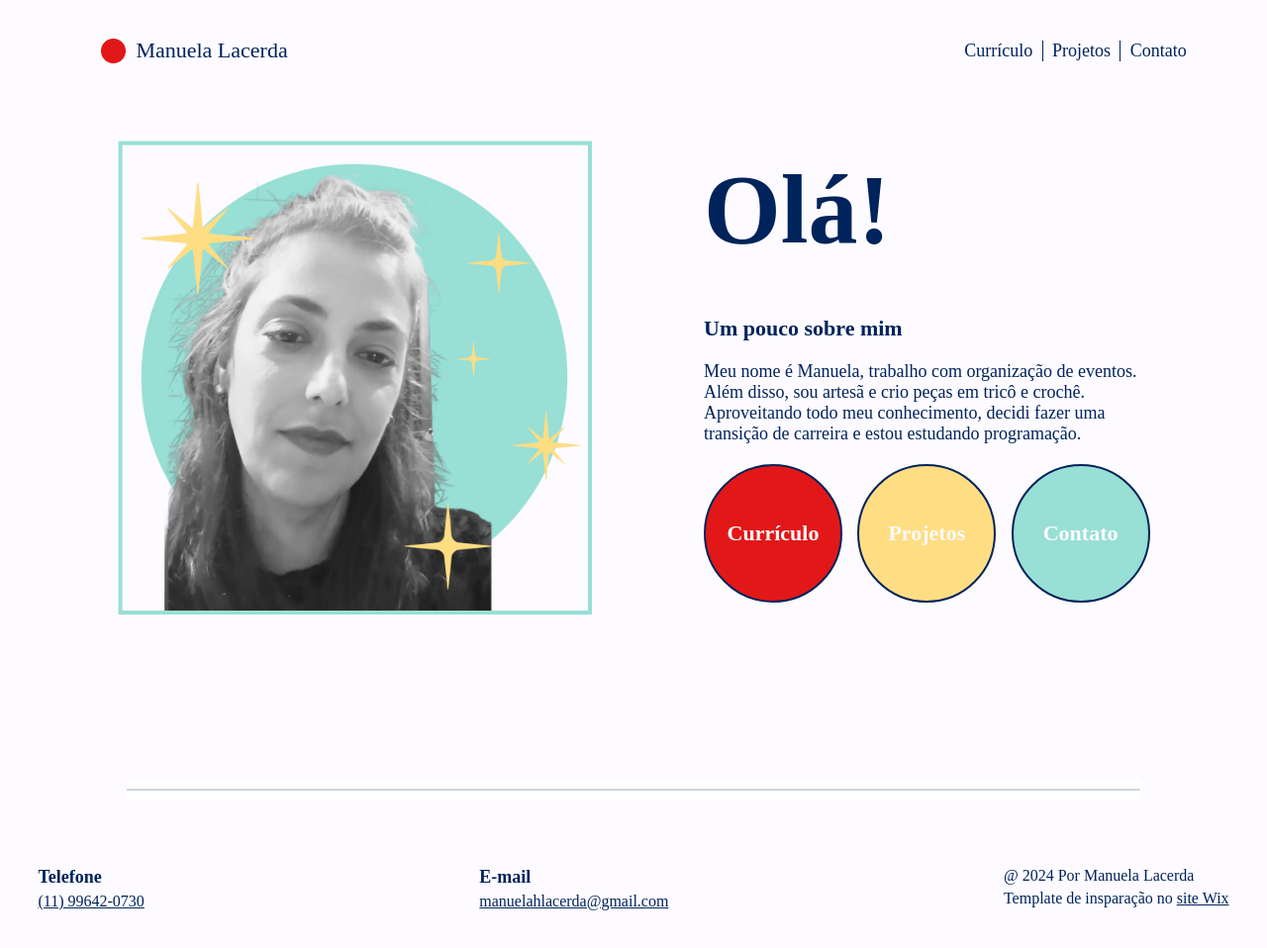
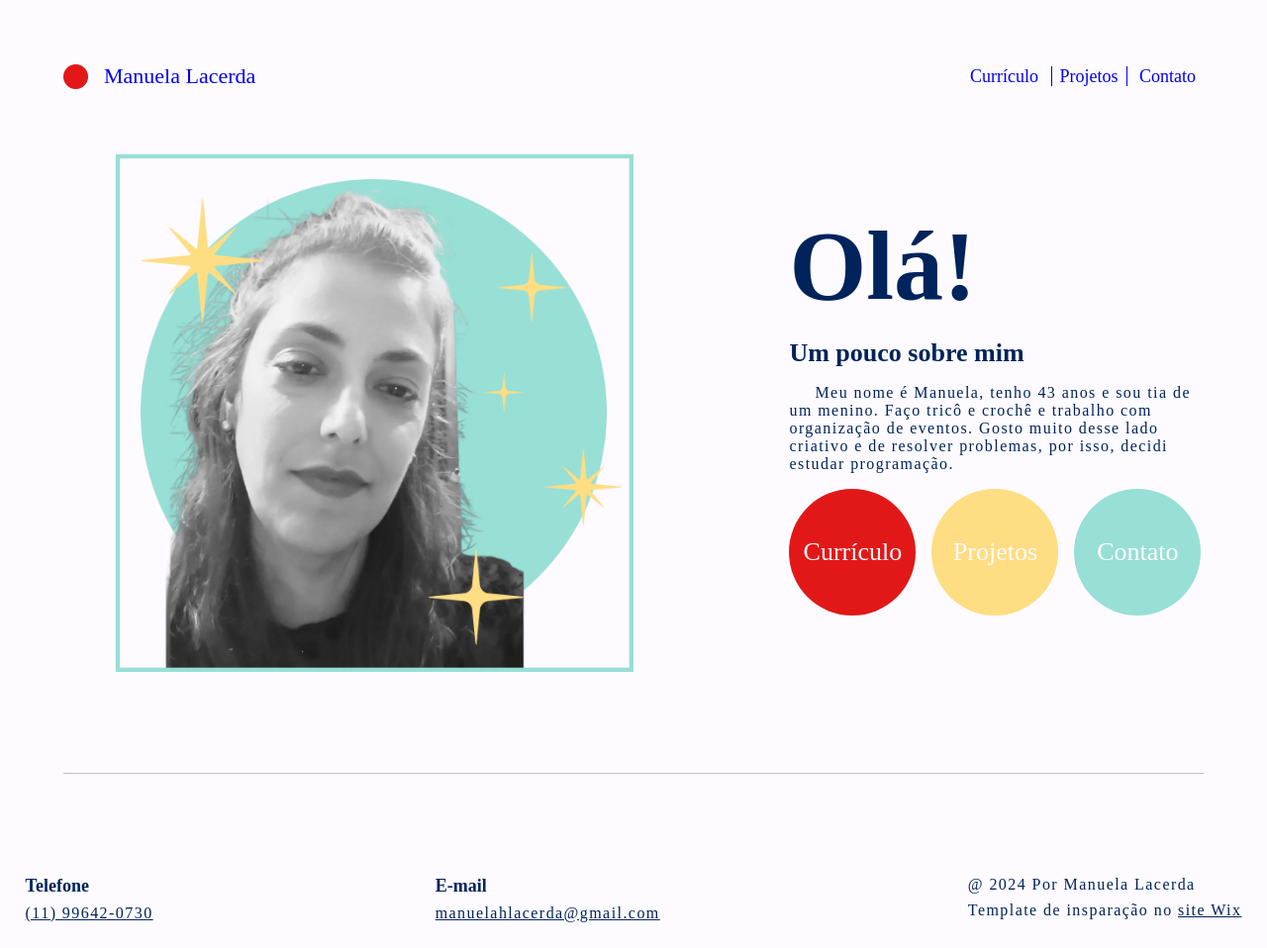
Before and after one commit to mhlacerda/Site-Pessoal, a plain HTML site: page index.html in a window 1280 px wide. Shown: the whole page at 99% size. Drawn offline with Linux system fonts and the light colour scheme.

Commit message:
Atualização do CSS e outros ajustes

```diff
--- /dev/null
+++ b/css/cabecalho.css
@@ -0,0 +1,47 @@
+:root{
+  --cor-fundo:#FDFBFF;
+  --cor1: #E21818;
+  --cor2: #FFDD83;
+  --cor3: #98DFD6;
+  --cor-texto: #00235B;
+
+  --fonte-titulo: "Work Sans, sans-serif";
+  --fonte-paragrafo: "Montserrat, sans-serif";
+}
+
+
+.cabecalho{
+  margin: 5%;
+  display: flex;
+  justify-content: space-between;
+  align-items: center;
+}
+
+.cabecalho-nome{
+  text-decoration: none;
+  font-family: var(--fonte-paragrafo);
+  font-size: 1.375rem;
+  display: flex;
+  align-items: center;
+  gap: 1rem;
+}
+.cabecalho-nome:hover{
+  color: var(--cor1);
+}
+.circulo{
+  max-width: 1.5625rem;
+  max-height: 1.5625rem;
+}
+.cabecalho-menulink{
+  text-decoration: none;
+  font-size: 1.125rem;
+  font-family: var(--fonte-paragrafo);
+  padding: 0 0.5rem;
+}
+#cabecalho-menulink_borda{
+  border-style: solid;
+  border-width: 0 0.0625rem;
+}
+.cabecalho-menulink:hover{
+  color: var(--cor1);
+}
--- /dev/null
+++ b/css/rodape.css
@@ -0,0 +1,48 @@
+:root{
+  --cor-fundo:#FDFBFF;
+  --cor1: #E21818;
+  --cor2: #FFDD83;
+  --cor3: #98DFD6;
+  --cor-texto: #00235B;
+
+  --fonte-titulo: "Work Sans, sans-serif";
+  --fonte-paragrafo: "Montserrat, sans-serif";
+}
+
+footer{
+  display: flex;
+  justify-content: space-between;
+  margin: 2%;
+}
+.rodape{
+  display: flex;
+  flex-direction: column;
+  gap: 0.5rem;
+
+}
+#rodape-telefone{
+  text-decoration: underline;
+  color: var(--cor-texto);
+  text-align: left;
+  text-indent: 0;
+}
+#rodape-email{
+  color: var(--cor-texto);
+  text-decoration: underline;
+  text-indent: 0;
+}
+.site_wix{
+  color: var(--cor-texto);
+  text-decoration: underline;
+}
+
+#rodape-telefone:hover {
+  color: var(--cor1);
+}
+
+#rodape-email:hover {
+  color: var(--cor1);
+}
+.site_wix:hover {
+  color: var(--cor1);
+}
--- a/css/style.css
+++ b/css/style.css
@@ -13,182 +13,119 @@
   --fonte-titulo: "Work Sans, sans-serif";
   --fonte-paragrafo: "Montserrat, sans-serif";
 }
-
+*{
+  margin: 0;
+}
 body{
-  background-color: var(--cor-fundo);
-  color: var(--cor-texto);
   box-sizing: border-box;
-}
-
-.cabecalho{
-  display: flex;
-  justify-content: space-between;
-  padding: 3% 10% 3% 8%;
- }
-.cabecalho_nome {
-  display: flex;
-  align-items: center;
-  gap: 10px;
-  text-decoration: none;
-  color: var(--cor-texto);
-  font-family: var(--fonte-titulo);
-  font-weight: 400;
-  font-size: 22px;
-}
-#circulo{
-  max-width: 25px;
-  max-height: 25px;
-}
-.cabecalho_nome:hover{
-  color: var(--cor1);
-}
- .cabecalho_menu{
-  display: flex;
-  align-items: center;
- }
-.cabecalho_menu_link{
-  text-decoration: none;
-  color: var(--cor-texto);
-  font-family: var(--fonte-paragrafo);
-  font-size: 18px;
-  padding: 0 5% 0 5%;
-}
-.cabecalho_menu_link:hover{
-  color: var(--cor1);
-}
-#cabecalho_menu_link{
-  border-style: solid;
-  border-color: var(--cor-texto);
-  border-width: 0px 1px 0px 1px;
-}
-
-
-.apresentacao{
-  display: flex;
-  align-items: center;
-  padding: 3% 6%;
-  justify-content: center;
-  gap: 10%;
-}
-/*define o tamanho da imagem maxima que vai ser renderizado*/
-.apresentacao_imagem {
-  max-width: 480px;
-  max-height: 480px;
-}
-.apresentacao_conteudo{
-  width: 40%;
-  display: flex;
-  flex-direction: column;
-  gap: 20px;
-}
-.apresentacao_conteudo_titulo{
-  font-family: var(--fonte-paragrafo);
-}
-h1.apresentacao_conteudo_titulo{
-  font-size: 100px;
-  padding: 0 0  30px 0;
-}
-h2.apresentacao_conteudo_titulo{
-  font-size: 22px;
-}
-.apresentacao_conteudo_texto{
-  font-family: var(--fonte-paragrafo);
-  font-size: 18px;
-}
-.apresentacao_links{
-  display: flex;
-  flex-direction: row;
-  justify-content: space-between;
-}
-.apresentacao_links_link{
-  justify-content: center;
-  border: 2px solid var(--cor-texto);
-  text-align: center;
-  width: 140px;
-  height: 140px;
-  border-radius: 50%;
-  font-size: 22px;
-  padding: 55px 0;
-  text-decoration: none;
-  color: var(--cor-fundo);
-  font-family: var(--fonte-titulo);
-  font-weight: bold;
-  transition: 1s ease;
-}
-#apresentacao_curriculo{
- background-color: var(--cor1);
-}
-#apresentacao_projetos{
-  background-color: var(--cor2);
-}
-#apresentacao_contato{
-  background-color: var(--cor3);
-}
-#apresentacao_curriculo:hover{
   background-color: var(--cor-fundo);
   color: var(--cor-texto);
 }
-#apresentacao_projetos:hover{
+hr{
+  margin: 8% 5%;
+  border: 0;
+  border-top: 1px solid #00235b44;
+}
+
+.titulo_intro{
+  margin: 0;
+  font-family: var(--fonte-titulo);
+  font-size: 6.25rem;
+}
+.titulo2{
+  font-family: var(--fonte-titulo);
+  font-size: 1.625rem;
+}
+.titulo3{
+  text-decoration: none;
+  font-family: var(--fonte-titulo);
+  font-size: 1.125rem;
+}
+.paragrafo{
+  text-decoration: none;
+  font-family: var(--fonte-paragrafo);
+  font-size: 1rem;
+  letter-spacing: 0.09rem;
+  text-indent: 1.625rem;
+
+}
+
+main{
+  margin: 0 9% 0 9%;
+  display: flex;
+  align-items: center;
+  gap: 15%;
+}
+.imagemIntro{
+  width: 50%;
+}
+
+.introducao{
+  display: flex;
+  flex-direction: column;
+  gap: 1rem;
+}
+
+.linkPaginas{
+  display: flex;
+  flex-direction: row;
+  text-align: center;
+  gap: 1rem;
+}
+#linkPaginas-cv{
+  text-decoration: none;
+  color: var(--cor-fundo);
+  background-color: var(--cor1);
+  border-radius: 50%;
+  width: 8rem;
+  height: 8rem;
+  vertical-align: center;
+  transition: 1s ease;
+  display: flex;
+  justify-content: center;
+  align-items: center;
+}
+#linkPaginas-projeto{
+  text-decoration: none;
+  color: var(--cor-fundo);
+  background-color: var(--cor2);
+  border-radius: 50%;
+  width: 8rem;
+  height: 8rem;
+  vertical-align: center;
+  transition: 1s ease;
+  display: flex;
+  justify-content: center;
+  align-items: center;
+}
+#linkPaginas-contato{
+  text-decoration: none;
+  color: var(--cor-fundo);
+  background-color: var(--cor3);
+  border-radius: 50%;
+  width: 8rem;
+  height: 8rem;
+  vertical-align: center;
+  transition: 1s ease;
+  display: flex;
+  justify-content: center;
+  align-items: center;
+}
+#linkPaginas-cv:hover{
+  border: 0.0675rem solid var(--cor-texto);
+  background-color: var(--cor-fundo);
+  color: var(--cor-texto);
+  transform: rotateY(360deg);
+}
+#linkPaginas-projeto:hover{
+  border: 0.0675rem solid var(--cor-texto);
+  background-color: var(--cor-fundo);
+  color: var(--cor-texto);
+  transform: rotateY(360deg);
+}
+#linkPaginas-contato:hover{
+  transform: rotateY(360deg);
+  border: 0.0675rem solid var(--cor-texto);
   background-color: var(--cor-fundo);
   color: var(--cor-texto);
 }
-#apresentacao_contato:hover{
-  background-color: var(--cor-fundo);
-  color: var(--cor-texto);
-}
-.apresentacao_links_link:hover{
-  transform: rotateY(360deg);
-}
-
-
-.rodape_divisoria{
-  width: 100%;
-  padding: 10% 10% 0 10%;
-
-}
-.rodape{
-  display: flex;
-  justify-content: space-between;
-  padding: 5% 3% 3% 3%;
-}
-.rodape_blocos {
-  display: flex;
-  flex-direction: column;
-  gap: 5px;
-}
-.rodape_titulo {
-  font-family: var(--fonte-titulo);
-  font-size: 18px;
-  font-weight: 600;
-}
-.rodape_texto {
-  font-family: var(--fonte-paragrafo);
-  font-size: 16px;
-}
-#email {
-  font-family: var(--fonte-paragrafo);
-  font-size: 16px;
-  color: var(--cor-texto);
-  text-decoration: underline;
-}
-#email:hover {
-  color: var(--cor1);
-}
-#telefone {
-  font-family: var(--fonte-paragrafo);
-  font-size: 16px;
-  color: var(--cor-texto);
-  text-decoration: underline;
-}
-#telefone:hover {
-  color: var(--cor1);
-}
-#site_wix {
-  font-family: var(--fonte-paragrafo);
-  font-size: 16px;
-  color: var(--cor-texto);
-  text-decoration: underline;
-}
-#site_wix:hover {
-  color: var(--cor1);
-}
--- a/index.html
+++ b/index.html
@@ -4,48 +4,58 @@
 <head>
 	<meta charset="UTF-8">
 	<meta name="viewport" content="width=device-width, initial-scale=1.0">
-	<link rel="stylesheet" href="css/reset.css">
+	<link rel="stylesheet" href="css/normalize.css">
 	<link rel="stylesheet" href="css/style.css">
+	<link rel="stylesheet" href="css/cabecalho.css">
+	<link rel="stylesheet" href="css/rodape.css">
 	<title>Portfólio</title>
 </head>
 
 <body>
 	<header class="cabecalho">
-		<a class="cabecalho_nome" href="index.html"><img id="circulo" src="images/circulo.png"> Manuela Lacerda</p>
-		<nav class="cabecalho_menu">
-			<a class="cabecalho_menu_link" href="about.html">Currículo</a>
-			<a class="cabecalho_menu_link" id="cabecalho_menu_link" href="projetos.html">Projetos</a>
-			<a class="cabecalho_menu_link" href="contato.html">Contato</a>
+		<a class="cabecalho-nome" href="index.html"><img class="circulo" src="images/circulo.png"> Manuela Lacerda</a>
+		<nav class="cabecalho-menu">
+			<a class="cabecalho-menulink" href="curriculo.html">Currículo</a>
+			<a class="cabecalho-menulink" id="cabecalho-menulink_borda" href="projetos.html">Projetos</a>
+			<a class="cabecalho-menulink" href="contato.html">Contato</a>
 		</nav>
 </header>
 
-<main class="apresentacao">
-	<img class="apresentacao_imagem" src="images/manu2.png" alt="Imagem da Manuela Lacerda">
-	<section class="apresentacao_conteudo">
-		<h1 class="apresentacao_conteudo_titulo">Olá!</h1>
-		<h2 class="apresentacao_conteudo_titulo">Um pouco sobre mim</h2>
-		<p class="apresentacao_conteudo_texto">Meu nome é Manuela, trabalho com organização de eventos. Além disso, sou artesã e crio peças em tricô e crochê. Aproveitando todo meu conhecimento, decidi fazer uma transição de carreira e estou estudando programação.</p>
-		<div class="apresentacao_links">
-			<a class="apresentacao_links_link" id="apresentacao_curriculo" href="about.html">Currículo</a>
-			<a class="apresentacao_links_link" id="apresentacao_projetos" href="projetos.html">Projetos</a>
-			<a class="apresentacao_links_link" id="apresentacao_contato" href="contato.html">Contato</a>
+<main>
+
+	<img class="imagemIntro" src="images/manu2.png" alt="Imagem da Manuela Lacerda">
+
+	<section class="introducao">
+
+		<h1 class="titulo_intro">Olá!</h1>
+		<h2 class="titulo2">Um pouco sobre mim</h2>
+		<p class="paragrafo">Meu nome é Manuela, tenho 43 anos e sou tia de um menino. Faço tricô e crochê e trabalho com organização de eventos. Gosto muito desse lado criativo e de resolver problemas, por isso, decidi estudar programação.</p>
+
+		<div class="linkPaginas" >
+			<a class="titulo2" id="linkPaginas-cv" href="curriculo.html">Currículo</a>
+			<a class="titulo2" id="linkPaginas-projeto" href="projetos.html">Projetos</a>
+			<a class="titulo2" id="linkPaginas-contato" href="contato.html">Contato</a>
 		</div>
+
 	</section>
 </main>
 
-<img class="rodape_divisoria" src="images/linha.png" alt="linha divisória">
-<footer class="rodape">
-	<div class="rodape_blocos">
-		<p class="rodape_titulo">Telefone</p>
-		<a class="rodape_texto" id="telefone" href="https://wa.me/qr/5JIPKNEACTDIM1">(11) 99642-0730</a>
+<hr>
+
+<footer class="footer">
+	<div class="rodape">
+		<h3 class="titulo3">Telefone</h3>
+		<a class="paragrafo" id="rodape-telefone" href="https://wa.me/qr/5JIPKNEACTDIM1">(11) 99642-0730</a>
 	</div>
-	<div class="rodape_blocos">
-		<p class="rodape_titulo">E-mail</p>
-		<a class="rodape_texto" id="email" href="mailto:manuelahlacerda@gmail.com">manuelahlacerda@gmail.com</a>
+	<div class="rodape">
+		<h3 class="titulo3">E-mail</h3>
+		<a class="paragrafo" id="rodape-email" href="mailto:manuelahlacerda@gmail.com">manuelahlacerda@gmail.com</a>
 	</div>
-	<div class="rodape_blocos">
-		<p class="rodape_texto">@ 2024 Por Manuela Lacerda</p>
-		<p class="rodape_texto">Template de insparação no <a id="site_wix" href="https://pt.wix.com/website-template/view/html/2846?originUrl=https%3A%2F%2Fpt.wix.com%2Fwebsite%2Ftemplates%2Fhtml%2Fportfolio-cv%2Fresumes-cvs&tpClick=view_button&esi=b9cc0e0e-7092-4fd9-949d-30d8a6de670d" target="_blank">site Wix</a></p>
+	<div class="rodape">
+		<p class="paragrafo">@ 2024 Por Manuela Lacerda</p>
+		<p class="paragrafo">Template de insparação no <a class="site_wix" href="https://pt.wix.com/website-template/view/html/2846?originUrl=https%3A%2F%2Fpt.wix.com%2Fwebsite%2Ftemplates%2Fhtml%2Fportfolio-cv%2Fresumes-cvs&tpClick=view_button&esi=b9cc0e0e-7092-4fd9-949d-30d8a6de670d" target="_blank">site Wix</a></p>
 	</div>
 
 </footer>
+</body>
+</html>
```
Also changed, not shown: contato.html (+30 -6 lines), curriculo.html (added, +104 -0 lines), projetos.html (+29 -6 lines).
